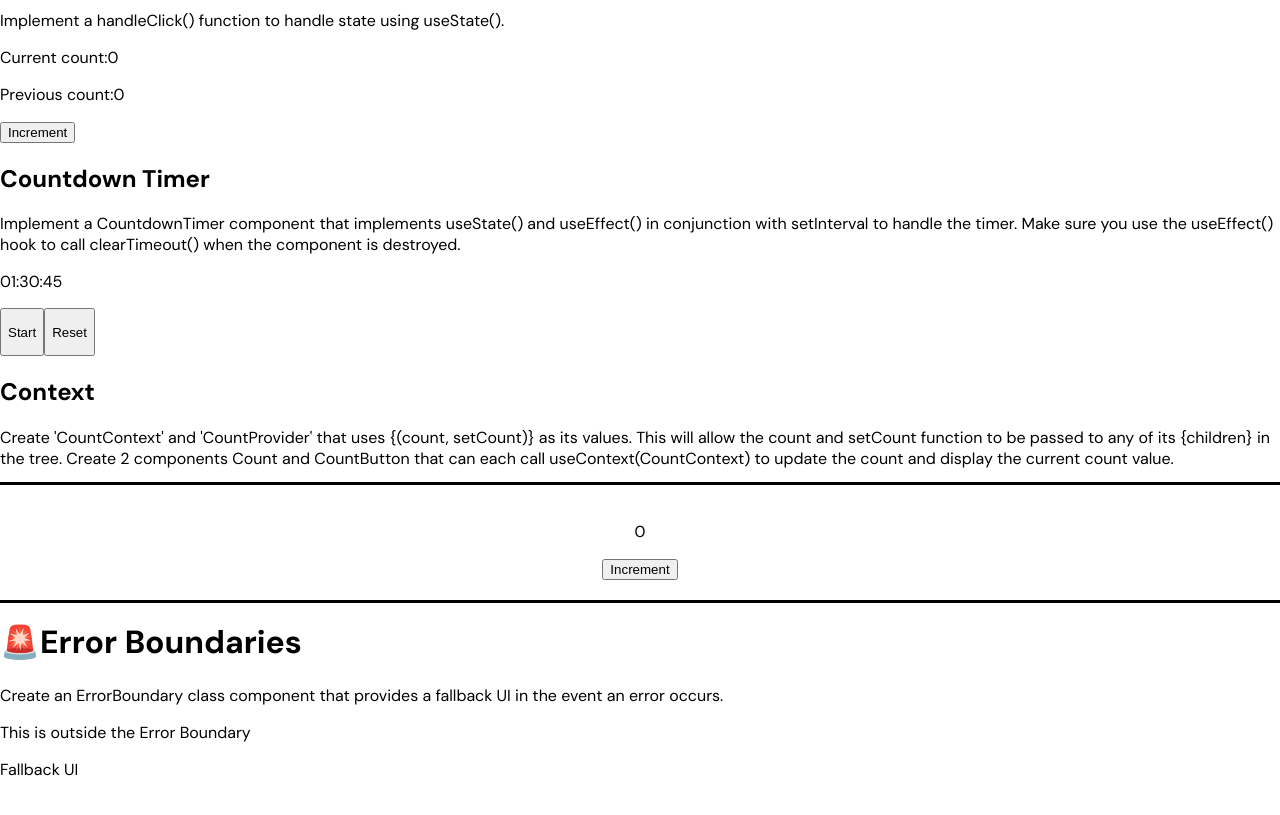
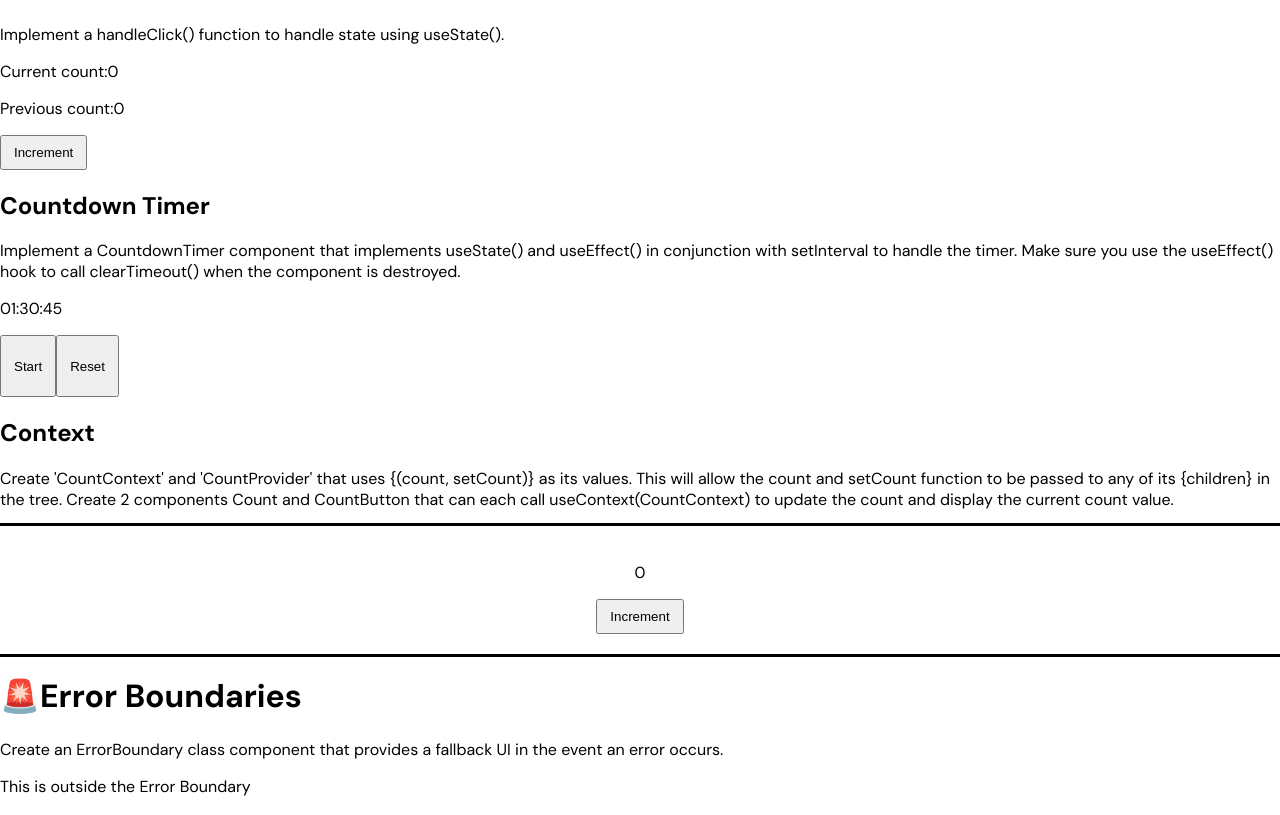
Before and after one commit to caoviv/Fireship.io-React-Challenges, a React (Create React App) app: page / in a window 1280 px wide. Shown: the part 985-1800 px from the top of the page. Built offline with nearby package versions, Linux system fonts and the light colour scheme.

Commit message:
add className Button

```diff
--- a/src/App.css
+++ b/src/App.css
@@ -9,3 +9,7 @@
   text-align: center;
   padding: 20px;
 }
+
+.Button {
+  padding: 8px 12px 8px 12px;
+}
--- a/src/components/Context.jsx
+++ b/src/components/Context.jsx
@@ -16,7 +16,11 @@ function Context() {
 
   function CountButton() {
     const [count, setCount] = useContext(CountContext);
-    return <button onClick={() => setCount(count + 1)}>Increment</button>;
+    return (
+      <button className="Button" onClick={() => setCount(count + 1)}>
+        Increment
+      </button>
+    );
   }
   return (
     <div>
--- a/src/components/CountdownTimer.jsx
+++ b/src/components/CountdownTimer.jsx
@@ -15,8 +15,8 @@ function CountdownTimer({ hr, min, sec }) {
 
   const handleReset = () => {
     setTimer([hr, min, sec]);
-    setPaused(true)
-    setFinished(false)
+    setPaused(true);
+    setFinished(false);
   };
 
   const timeFormat = (number) => {
@@ -48,14 +48,19 @@ function CountdownTimer({ hr, min, sec }) {
   return (
     <div>
       <h2>Countdown Timer</h2>
-      <p>Implement a CountdownTimer component that implements useState() and useEffect() in conjunction with setInterval to handle the timer. Make sure you use the useEffect() hook to call clearTimeout() when the component is destroyed.</p>
+      <p>
+        Implement a CountdownTimer component that implements useState() and
+        useEffect() in conjunction with setInterval to handle the timer. Make
+        sure you use the useEffect() hook to call clearTimeout() when the
+        component is destroyed.
+      </p>
       <p>
         {timeFormat(h)}:{timeFormat(m)}:{timeFormat(s)}
       </p>
-      <button onClick={handlePause}>
+      <button className="Button" onClick={handlePause}>
         {paused ? <p>Start</p> : <p>Pause</p>}
       </button>
-      <button onClick={handleReset}>
+      <button className="Button" onClick={handleReset}>
         <p>Reset</p>
       </button>
     </div>
--- a/src/components/IncrementButton.jsx
+++ b/src/components/IncrementButton.jsx
@@ -4,10 +4,14 @@ function IncrementButton(props) {
   return (
     <div>
       <h2>State</h2>
-      <p>Implement a handleClick() function to handle state using useState().</p>
+      <p>
+        Implement a handleClick() function to handle state using useState().
+      </p>
       <p>Current count:{props.count}</p>
       <p>Previous count:{props.prevCount}</p>
-      <button onClick={props.onClick}>Increment</button>
+      <button className="Button" onClick={props.onClick}>
+        Increment
+      </button>
     </div>
   );
 }
--- a/src/components/LoadingButton.jsx
+++ b/src/components/LoadingButton.jsx
@@ -10,7 +10,7 @@ function LoadingButton(props) {
         on the loading state.
       </p>
       <div className="ChallengeSolutionWrapper">
-        <button onClick={props.onClick}>
+        <button className="Button" onClick={props.onClick}>
           {props.loadingState ? props.label : <p>loading</p>}
         </button>
       </div>
```
